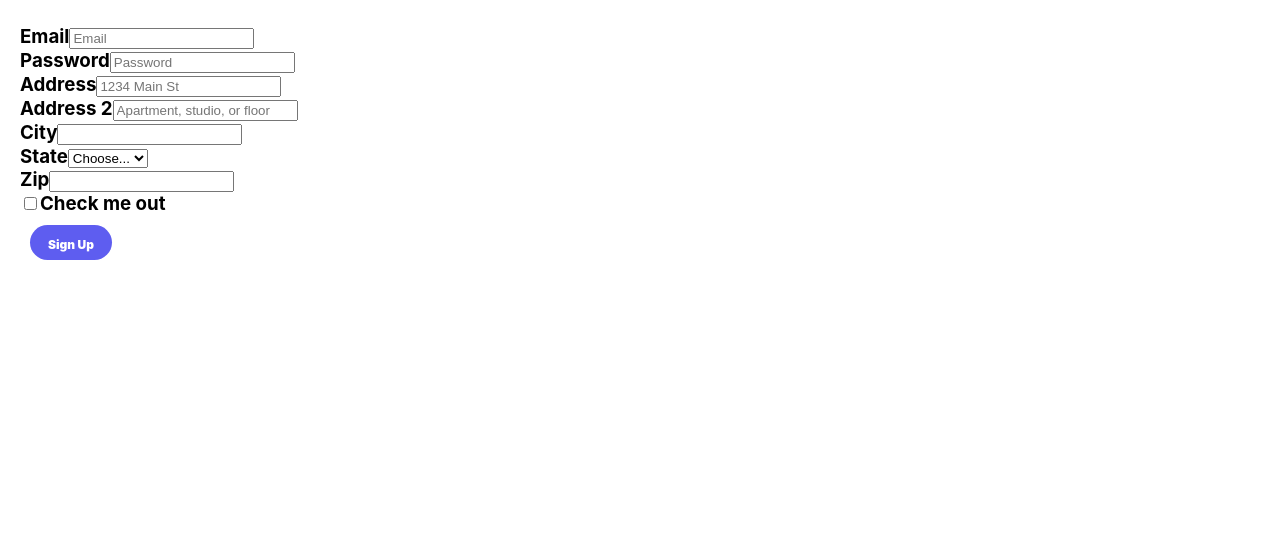
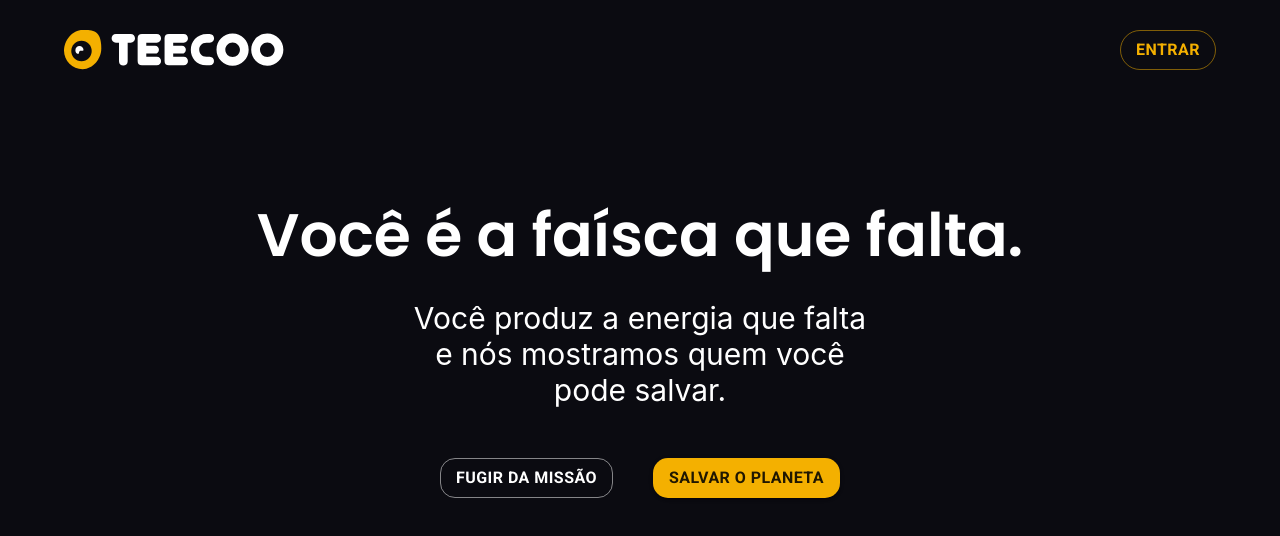
Before and after one commit to AmandaJhes/FrontEndProviHack, a React (Create React App) app: page / in a window 1280 px wide. Shown: the top 536 px of the page. Built offline with nearby package versions, Linux system fonts and the light colour scheme.

Commit message:
feat: Header

```diff
--- a/package.json
+++ b/package.json
@@ -6,6 +6,8 @@
     "@emotion/react": "^11.9.0",
     "@emotion/styled": "^11.8.1",
     "@material-ui/core": "^4.12.4",
+    "@material-ui/styled-engine-sc": "^5.0.0-beta.5",
+    "@material-ui/system": "^5.0.0-beta.5",
     "@mui/material": "^5.6.3",
     "@testing-library/jest-dom": "^5.16.4",
     "@testing-library/react": "^13.1.1",
--- a/public/index.html
+++ b/public/index.html
@@ -24,6 +24,9 @@
       work correctly both with client-side routing and a non-root public URL.
       Learn how to configure a non-root public URL by running `npm run build`.
     -->
+    <link rel="preconnect" href="https://fonts.googleapis.com">
+    <link rel="preconnect" href="https://fonts.gstatic.com" crossorigin>
+    <link href="https://fonts.googleapis.com/css2?family=Poppins:wght@400;600&family=Roboto:wght@400;700;900&display=swap" rel="stylesheet">
     <title>React App</title>
   </head>
   <body>
--- a/src/App.js
+++ b/src/App.js
@@ -1,13 +1,14 @@
 import React from "react"
-import Cadastro from "./Components/Formulario/Cadastro";
+import styled from "styled-components";
+import Header from "./Components/Header/Header";
 // import Login from "./Components/Formulario/Login";
 import "./Styles/App.css"
-
 function App() {
   return (
-    <div className="App">
+    <div>
       {/* <h3><Login /> </h3> */}
-      <h3><Cadastro /></h3>
+      {/* <h3><Cadastro /></h3> */}
+      <Header/>
     </div>
   );
 }
--- /dev/null
+++ b/src/Components/Header/Header.js
@@ -0,0 +1,76 @@
+import React from "react"
+import { Main, Div1, Div2, Div3,ImgLogo, SubText } from './styles'
+import Stack from '@mui/material/Stack';
+import Button from '@mui/material/Button';
+import styled from "styled-components";
+import { createTheme } from "@mui/material/styles";
+import vector from '../../Assets/Vector.svg'
+
+export const theme = createTheme({
+  palette: {
+    primary: {
+      main: "#f4b000",
+    },
+    secondary: {
+      main: "#ffffff",
+    },
+    terciary: {
+        main: "#0044ff",
+      },
+    contrastThreshold: 3,
+    tonalOffset: 0.2,
+  },
+});
+
+const ButtonMaterial = styled(Button)`
+&&{
+    border-radius: 80px;
+    height: 40px;
+    font-size: 16px;
+}
+`
+
+const Button1 = styled(Button)`
+&&{
+    border-radius: 15px;
+    height: 40px;
+    font-size: 16px;
+}
+`
+
+const Button2 = styled(Button)`
+&&{
+    border-radius: 15px;
+    height: 40px;
+    font-size: 16px;
+}
+`
+
+function Header(){
+
+   return(
+      <Main>
+        <Div1>
+            <ImgLogo src={vector}/>
+            <Stack spacing={2} direction="row">
+                <ButtonMaterial theme={theme} variant="outlined"><b>ENTRAR</b></ButtonMaterial>
+            </Stack>
+        </Div1>
+        <Div2>
+            <h1><b>Você é a faísca que falta.</b></h1>
+            <SubText>Você produz a energia que falta e nós mostramos quem você pode salvar.</SubText>
+        </Div2>
+        <Div3>
+        <Stack spacing={2} direction="row">
+            <Button1 theme={theme} color="secondary" variant="outlined"><b>Fugir da Missão</b></Button1>
+        </Stack>
+        <Stack spacing={2} direction="row">
+            <Button2 theme={theme} variant="contained"><b>Salvar o planeta</b></Button2>
+        </Stack>
+        </Div3>
+      </Main>
+   )
+
+}
+
+export default Header;
--- /dev/null
+++ b/src/Components/Header/styles.js
@@ -0,0 +1,54 @@
+import styled from 'styled-components'
+
+export const Main = styled.div`
+display: flex;
+flex-direction: column;
+align-items: center;
+width:100%;
+height:100vh;
+background-color: #0b0b11;
+`
+
+export const Div1 = styled.div`
+display: flex;
+width:90%;
+flex-direction: row;
+justify-content: space-between;
+align-items: center;
+height:7.5vh;
+padding: 20px;
+`
+
+export const Div2 = styled.div`
+display: flex;
+flex-direction: column;
+align-items: center;
+text-align: center;
+margin-top:50px;
+
+h1{
+    color:#ffffff;
+    font-family: 'Poppins', sans-serif;
+    font-size:60px;
+}
+`
+
+export const Div3 = styled.div`
+display: flex;
+flex-direction: row;
+justify-content: space-between;
+align-items: center;
+width:400px;
+margin-top:50px;
+`
+
+export const ImgLogo = styled.img`
+height:40px;
+`
+
+export const SubText = styled.div`
+color:#ffffff;
+font-size:30px;
+width:45%;
+margin-top: -20px;
+`
```
Also changed, not shown: src/Assets/Vector.svg (added), 1 other file (tests, documents, lock files or other folders).
